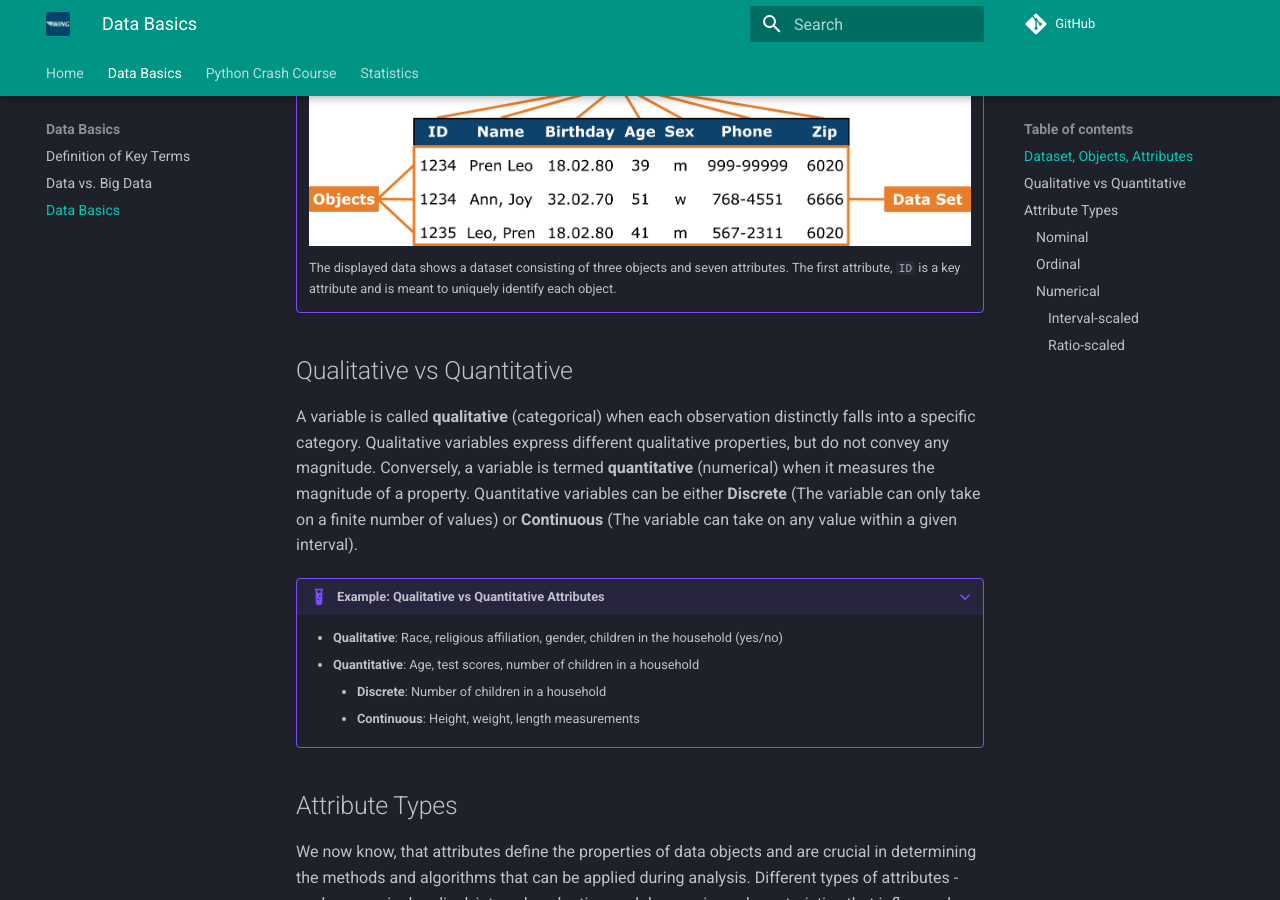
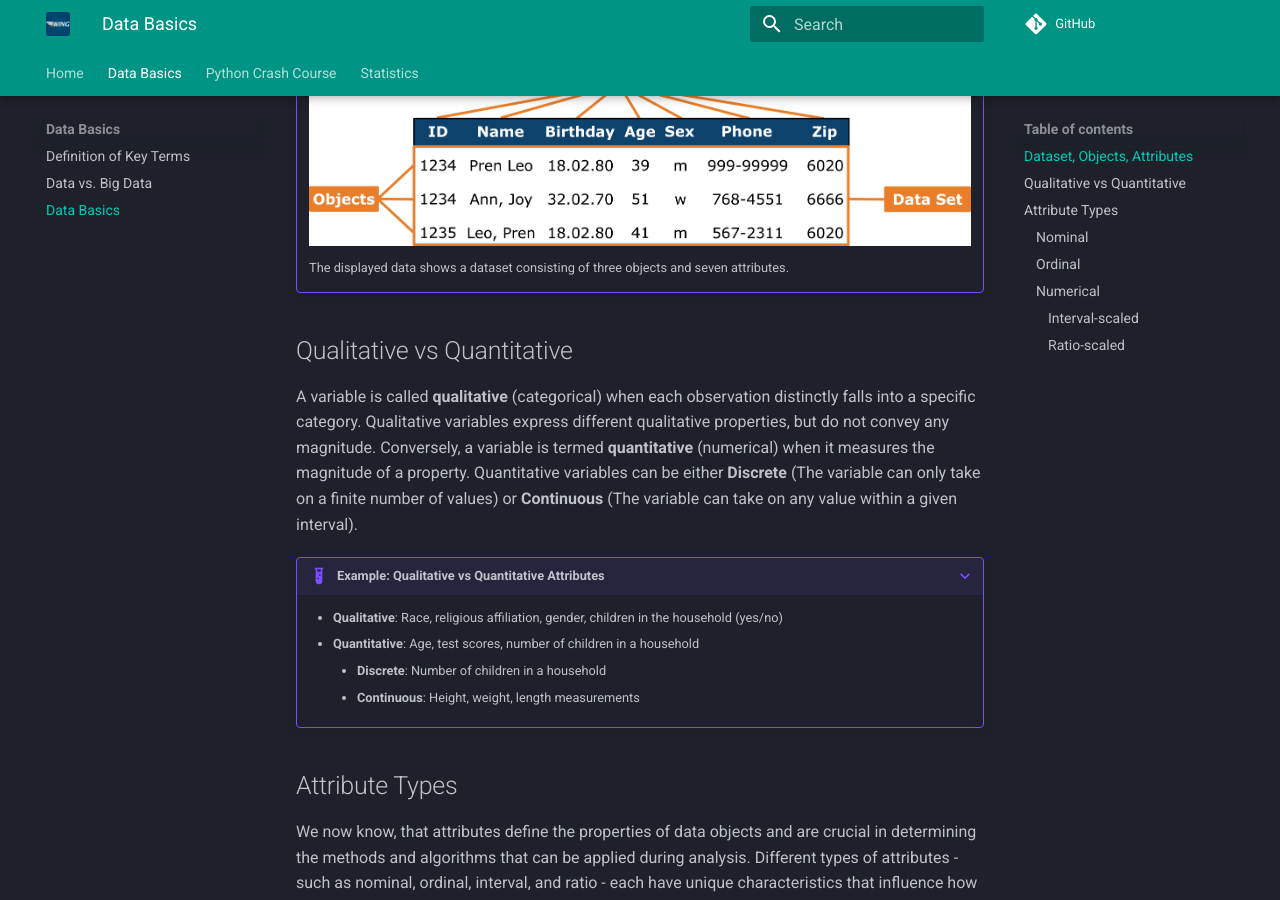
Before and after one commit to mciwing/mciwing.github.io, an MkDocs documentation site: the page built from docs/databasics/DataBasics.md, in a window 1280 px wide and 900 px high, scrolled down 1196 px. Built offline with MkDocs 1.6.1 and Material for MkDocs 9.7.7, drawn with Linux system fonts in a browser that asks for light colours; comment, search, counter and statistics services are not loaded.

Commit message:
Changed Problem with Key Attribute

```diff
--- a/docs/databasics/DataBasics.md
+++ b/docs/databasics/DataBasics.md
@@ -14,7 +14,7 @@ In order to do that, we need to distinguish between the terms data set, object a
     <figure markdown="span">
         ![Data Set](../assets/databasics/Dataset_3.png){ width=100% }
     </figure>
-    The displayed data shows a dataset consisting of three objects and seven attributes. The first attribute, `ID` is a key attribute and is meant to uniquely identify each object.
+    The displayed data shows a dataset consisting of three objects and seven attributes.
 
 ## Qualitative vs Quantitative
 A variable is called **qualitative** (categorical) when each observation distinctly falls into a specific category. Qualitative variables express different qualitative properties, but do not convey any magnitude. Conversely, a variable is termed **quantitative** (numerical) when it measures the magnitude of a property. Quantitative variables can be either **Discrete** (The variable can only take on a finite number of values) or **Continuous** (The variable can take on any value within a given interval).
```
